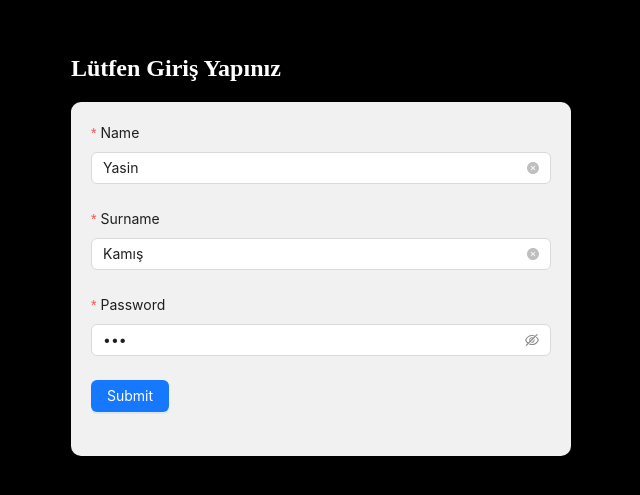
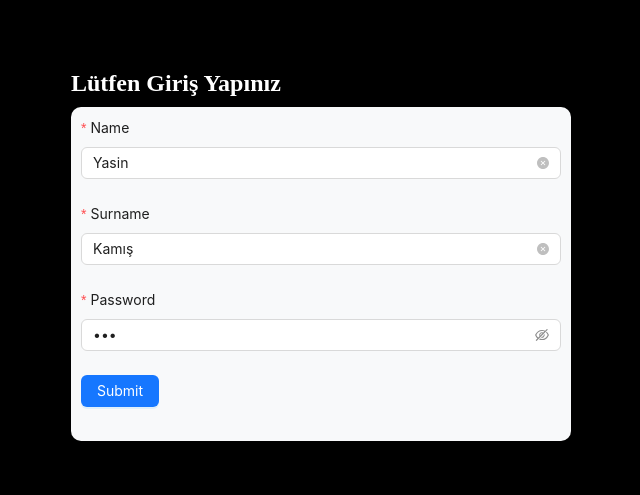
Before and after one commit to yasinkamis/ts-practices, a React (Create React App) app: page / in a window 1280 px wide. Shown: the part 145-640 px from the top of the page, without its empty margins (319-959 px from the left). Built offline with nearby package versions, Linux system fonts and the light colour scheme.

Commit message:
edit files css

```diff
--- a/src/App.tsx
+++ b/src/App.tsx
@@ -3,6 +3,7 @@ import { Home, Login } from "./pages";
 import Layout from "./layout";
 import { BrowserRouter as Router, Routes, Route } from "react-router-dom";
 import styled from "styled-components";
+import { colors } from "./utils/constant";
 
 const App: FC = () => {
   return (
@@ -21,5 +22,5 @@ const App: FC = () => {
 export default App;
 
 const ErrorText = styled.h1`
-  color: #fff;
+  color: ${colors.white};
 `;
--- a/src/components/Card.tsx
+++ b/src/components/Card.tsx
@@ -1,5 +1,7 @@
 import { FC } from "react";
-import styled from "styled-components";
+import styled, { css } from "styled-components";
+import { colors, fontSizes, shadows, flexCenter, spaces, borderRadius } from "../utils/constant";
+
 
 interface ICardProps {
   image: string | undefined;
@@ -8,9 +10,10 @@ interface ICardProps {
 }
 
 const Card: FC<ICardProps> = ({ image, title, name }) => {
-  const defaultImageSrc = "https://images.pexels.com/photos/3411134/pexels-photo-3411134.jpeg?auto=compress&cs=tinysrgb&w=1260&h=750&dpr=1"
+  const defaultImageSrc = "https://images.pexels.com/photos/3411134/pexels-photo-3411134.jpeg?auto=compress&cs=tinysrgb&w=1260&h=750&dpr=1";
 
-  return <Wrapper>
+  return (
+    <Wrapper>
       <ImageWrapper>
         <Image src={image || defaultImageSrc} alt="404!" />
       </ImageWrapper>
@@ -18,30 +21,28 @@ const Card: FC<ICardProps> = ({ image, title, name }) => {
         <h3>{name}</h3>
         <p>{title}</p>
       </TextWrapper>
-  </Wrapper>;
+    </Wrapper>
+  );
 };
 
 export default Card;
 
 const Wrapper = styled.div`
-  background: #fff;
-  border-radius: 10px;
-  box-shadow: 0 0 10px rgba(0, 0, 0, 0.1);
+  background: ${colors.light};
+  border-radius: ${borderRadius.all};
+  box-shadow: ${shadows.medium};
   width: 300px;
   min-height: 400px;
-
 `;
 
 const ImageWrapper = styled.div`
-  border-radius: 10px 10px 0 0;
-  box-shadow: 0 0 10px rgba(0, 0, 0, 0.1);
+  border-radius: ${borderRadius.top};
+  box-shadow: ${shadows.medium};
   width: 300px;
   min-height: 300px;
   position: relative;
   overflow: hidden;
-  display: flex;
-  justify-content: center;
-  align-items: center;
+  ${flexCenter()};
 `;
 
 const Image = styled.img`
@@ -53,15 +54,19 @@ const Image = styled.img`
 
 const TextWrapper = styled.div`
   min-height: 100px;
-  border-radius: 0 0 10px 10px;
-  padding: 20px;
+  border-radius: ${borderRadius.bottom};
+  padding: ${spaces.medium};
   display: flex;
   justify-content: center;
   align-items: flex-start;
   flex-direction: column;
-  gap: 10px;
+  gap: ${spaces.small};
+  h3 {
+    color: ${colors.primary};
+    font-size: ${fontSizes.large};
+  }
   p {
-    color: #fff;
-    font-size: 14px;
+    color: ${colors.secondary};
+    font-size: ${fontSizes.medium};
   }
 `;
--- a/src/layout/index.tsx
+++ b/src/layout/index.tsx
@@ -1,5 +1,6 @@
-import { FC, ReactNode } from 'react'
+import { FC, ReactNode } from 'react';
 import styled from "styled-components";
+import { colors, flexCenter, spaces, borderRadius } from "../utils/constant";
 
 interface Props {
     children: ReactNode;
@@ -18,8 +19,7 @@ export default Layout
 const Wrapper = styled.section`
   width: 100%;
   min-height: 100vh;
-  background: #000;
-  display: flex;
-  justify-content: center;
-  align-items: center;
+  background: ${colors.black};
+  ${flexCenter()};
+  padding: ${spaces.medium};
 `;
--- a/src/pages/Home.tsx
+++ b/src/pages/Home.tsx
@@ -1,6 +1,7 @@
 import { FC, useState, ChangeEvent } from "react";
 import styled from "styled-components";
 import { Card, Input } from "../components";
+import { flexCenter, spaces } from "../utils/constant";
 
 interface CardValues {
   name?: string;
@@ -19,10 +20,10 @@ const Home: FC = () => {
 
   return (
     <Content>
-      <Card image={cardValues.image} title={cardValues.title} name={cardValues.name}/>
-      <Input name="name" placeholder="Name" onChange={handleInputChange}/>
-      <Input name="title" placeholder="Title" onChange={handleInputChange}/>
-      <Input name="image" placeholder="Image Link" onChange={handleInputChange}/>
+      <Card image={cardValues.image} title={cardValues.title} name={cardValues.name} />
+      <Input name="name" placeholder="Name" onChange={handleInputChange} />
+      <Input name="title" placeholder="Title" onChange={handleInputChange} />
+      <Input name="image" placeholder="Image Link" onChange={handleInputChange} />
     </Content>
   );
 };
@@ -31,9 +32,7 @@ export default Home;
 
 const Content = styled.div`
   width: 50%;
-  display: flex;
-  justify-content: center;
-  align-items: center;
+  ${flexCenter()};
   flex-direction: column;
-  gap: 20px;
+  gap: ${spaces.medium};
 `;
--- a/src/pages/Login.tsx
+++ b/src/pages/Login.tsx
@@ -1,36 +1,35 @@
-import {FC} from 'react'
+import { FC } from 'react'
 import { LoginForm } from "../modules";
 import styled from "styled-components";
+import { colors, spaces, borderRadius, flexCenter } from "../utils/constant";
 
 const Login: FC = () => {
   return (
     <Content>
-    <Title>Lütfen Giriş Yapınız</Title>
-    <StyledLoginForm />
-  </Content>
+      <Title>Lütfen Giriş Yapınız</Title>
+      <StyledLoginForm />
+    </Content>
   )
 }
 
 export default Login
 
-
 const Title = styled.h1`
-  color: #fff;
+  color: ${colors.white};
 `;
 
 const Content = styled.div`
   width: 100%;
   max-width: 500px;
-  display: flex;
-  justify-content: center;
+  ${flexCenter()};
   align-items: flex-start;
   flex-direction: column;
-  gap: 20px;
+  gap: ${spaces.medium};
 `;
 
 const StyledLoginForm = styled(LoginForm)`
   width: 100%;
-  background: #f1f1f1;
-  padding: 20px;
-  border-radius: 10px;
+  background: ${colors.light};
+  padding: ${spaces.medium};
+  border-radius: ${borderRadius.all};
 `;
--- a/src/utils/constant.ts
+++ b/src/utils/constant.ts
@@ -1,6 +1,6 @@
-import styled, { css } from 'styled-components';
+import { css } from 'styled-components';
 
-export const color = {
+export const colors = {
   primary: '#007bff',
   secondary: '#6c757d',
   light: '#f8f9fa',
@@ -15,16 +15,16 @@ export const fontSizes = {
   large: '20px',
 };
 
-export const space = {
+export const spaces = {
     small: '8px',
     medium: '10px',
     large: '20px',
 };
 
-export const shadow = {
-    small: '8px',
-    medium: '10px',
-    large: '20px',
+export const shadows = {
+    small: '0 2px 4px rgba(0,0,0,0.2)',
+    medium: '0 4px 6px rgba(0,0,0,0.2)',
+    large: '0 8px 16px rgba(0,0,0,0.2)',
 };
 
 export const flexCenter = () => css`
@@ -33,8 +33,8 @@ export const flexCenter = () => css`
   align-items: center;
 `;
 
-const borderRadius = {
+export const borderRadius = {
     all: '10px',
     top: '10px 10px 0 0',
     bottom: '0 0 10px 10px',
-  };
+};
```
Lines whose indentation alone changed are shown as unchanged.
